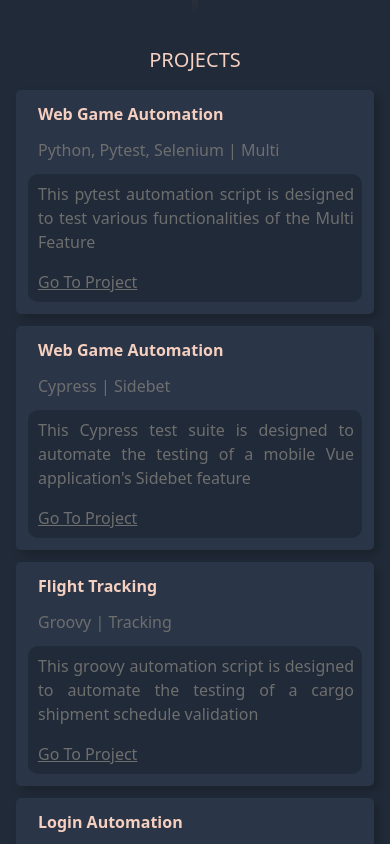
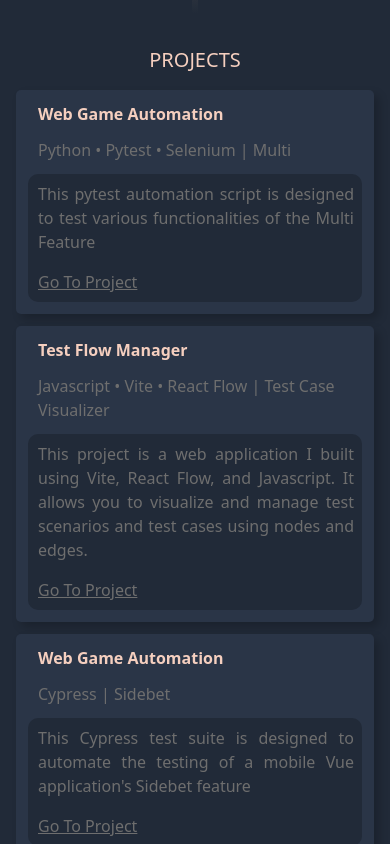
Before and after one commit to reden-longcop/reden-longcop.github.io, a React (Create React App) app: page / in a window 390 px wide. Shown: the part 2460-3304 px from the top of the page. Built offline with nearby package versions, Linux system fonts and the light colour scheme.

Commit message:
displayed css animations in tablet view for desktop viewing in mobile

```diff
--- a/src/components/projects.jsx
+++ b/src/components/projects.jsx
@@ -19,15 +19,24 @@ const Project = () => {
                 {
                     name: 'Web Game Automation',
                     id: 'project-1',
-                    tools: 'Python, Pytest, Selenium',
+                    tools: 'Python • Pytest • Selenium',
                     feature: 'Multi',
                     caption: 'This pytest automation script is designed to test various functionalities of the Multi Feature',
                     url: 'https://github.com/Code-Me-N0t/Gaming_Automation-Pytest.git',
                     image: 'AnimateMulti'
                 },
                 {
+                    name: 'Test Flow Manager',
+                    id: 'project-2',
+                    tools: 'Javascript • Vite • React Flow',
+                    feature: 'Test Case Visualizer',
+                    caption: 'This project is a web application I built using Vite, React Flow, and Javascript. It allows you to visualize and manage test scenarios and test cases using nodes and edges.',
+                    url: 'https://code-me-n0t.github.io/TestFlowManager/',
+                    image: 'AnimateSidebar'
+                },
+                {
                     name: 'Web Game Automation',
-                    id: 'project-2',
+                    id: 'project-3',
                     tools: 'Cypress',
                     feature: 'Sidebet',
                     caption: 'This Cypress test suite is designed to automate the testing of a mobile Vue application\'s Sidebet feature',
@@ -35,18 +44,9 @@ const Project = () => {
                     image: 'AnimateSidebar'
                 },
                 {
-                    name: 'Flight Tracking',
-                    id: 'project-4',
-                    tools: 'Groovy',
-                    feature: 'Tracking',
-                    caption: 'This groovy automation script is designed to automate the testing of a cargo shipment schedule validation',
-                    url: 'https://github.com/Code-Me-N0t/Flight_Tracking-Groovy.git',
-                    image: 'AnimateTracking'
-                },
-                {
                     name: 'Login Automation',
                     id: 'project-5',
-                    tools: 'Robot Framework, Selenium',
+                    tools: 'Robot Framework • Selenium',
                     feature: 'Login',
                     caption: 'This robot automation script is designed to automate the testing sign-in functionality on a website',
                     url: 'https://github.com/Code-Me-N0t/Google_Login-Robotframework.git',
@@ -82,7 +82,7 @@ const ProjectItem = ({ project }) => {
     return (
         <li ref={projectRef} className="md:pb-3 sm:pb-3 flex justify-center">
             <div
-                className={`per-projects lg:w-full lg:h-full md:w-full overflow-hidden lg:grid lg:grid-cols-2 ${isVisible ? 'fade-in' : 'fade-out'}`}
+                className={`per-projects lg:w-full lg:h-full md:w-full overflow-hidden md:grid md:grid-cols-2 ${isVisible ? 'fade-in' : 'fade-out'}`}
                 style={{ opacity: isVisible ? 1 : 0, transition: 'opacity 0.5s ease-in-out' }}
             >
                 <div className="detail-bg m-3 space-y-3">
```
